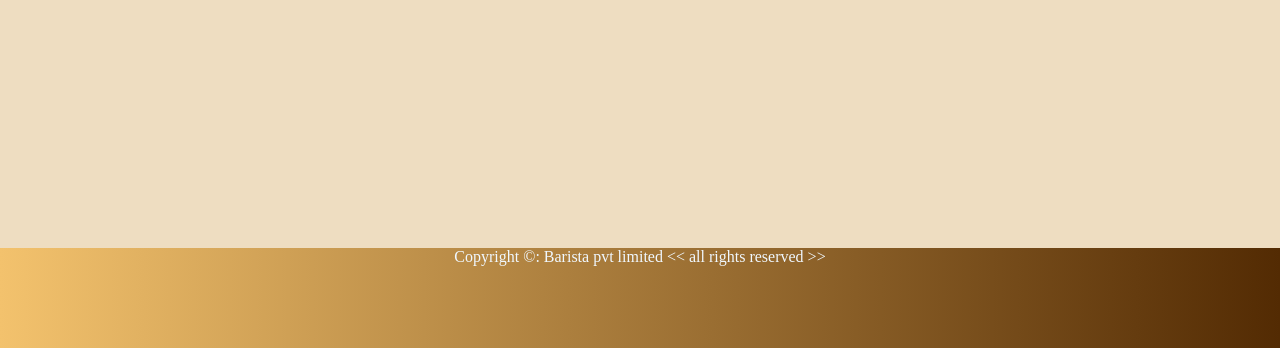
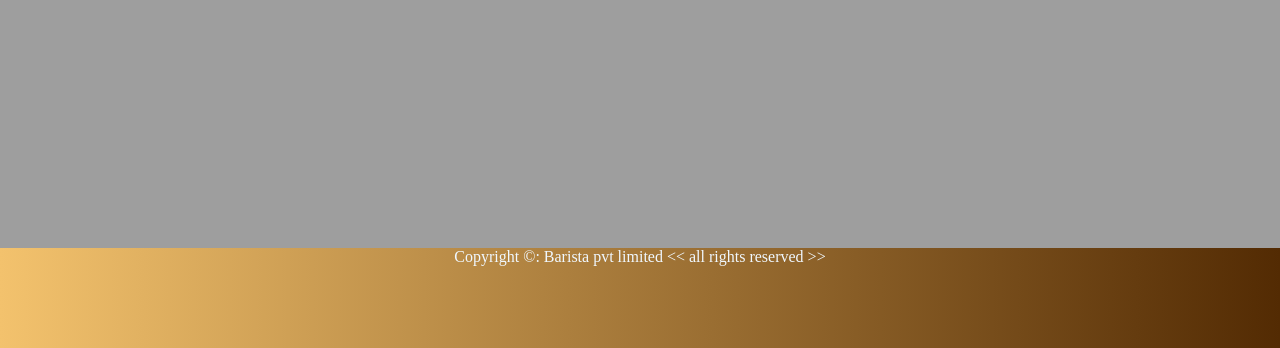
Before and after one commit to shraddhachaurasia02/barista-coffee, a plain HTML site: page index.html in a window 1280 px wide. Shown: the part 452-800 px from the top of the page. Drawn offline with Linux system fonts and the light colour scheme; the site is published under a folder, as on GitHub Pages, so addresses that start at the root find nothing.

Commit message:
Update style.css

```diff
--- a/style.css
+++ b/style.css
@@ -15,7 +15,7 @@
 
 
     background-color: rgb(238, 221, 193);
-   background-image: url(/splash.png);
+   background-image: url(splash.png);
   background-size: cover;
  background-position: center;
 
```
